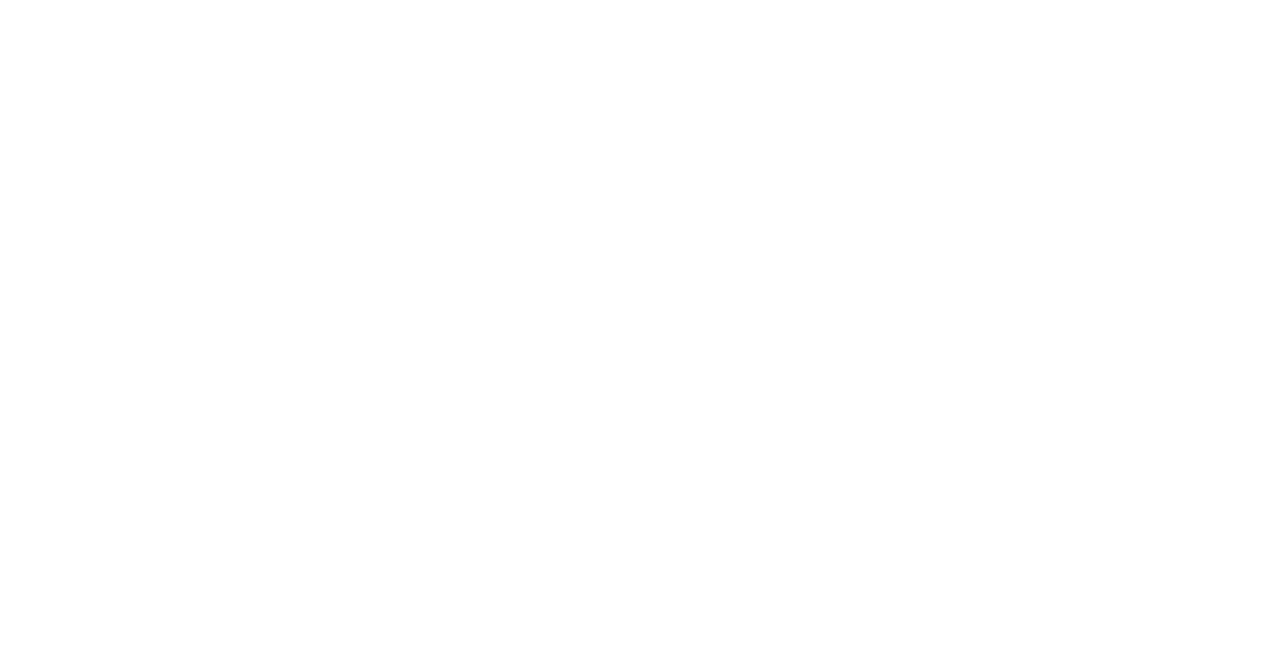
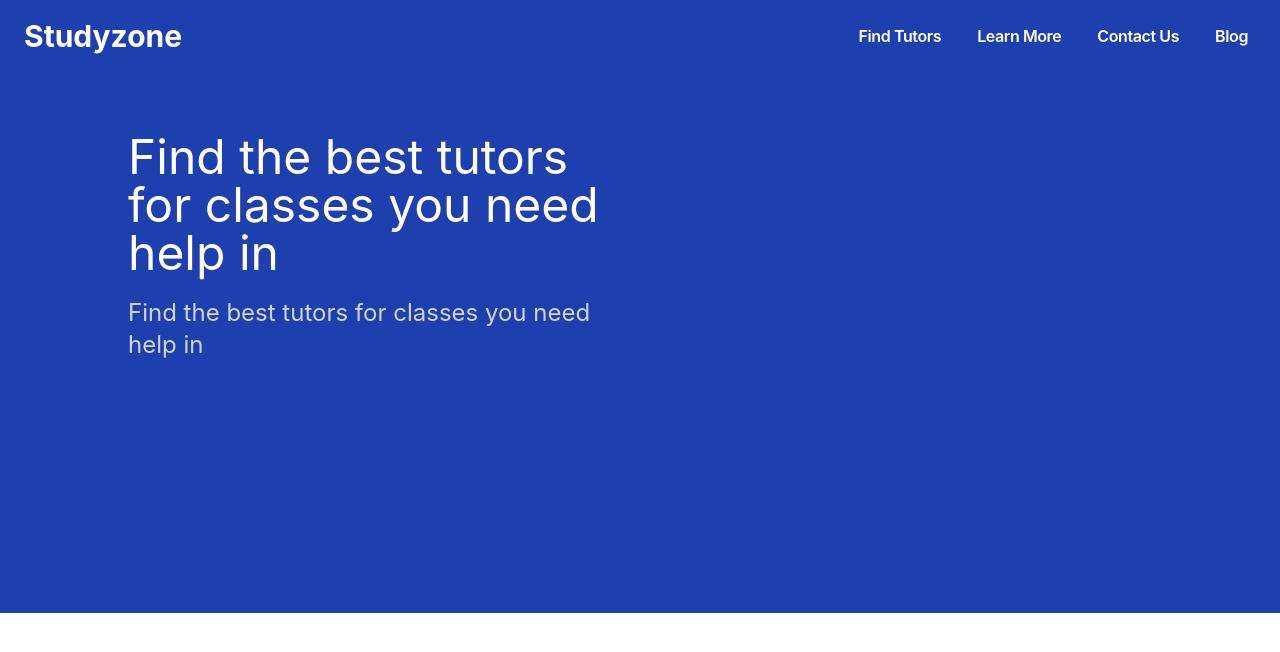
Before and after one commit to taylorallen0913/studyzone-web, a Next.js app: page / in a window 1280 px wide. Shown: the top 652 px of the page. Built offline with nearby package versions, Linux system fonts and the light colour scheme.

Commit message:
started working on landing page

```diff
--- a/components/Navbar.tsx
+++ b/components/Navbar.tsx
@@ -3,7 +3,7 @@ import type { NextPage } from 'next';
 const Navbar: NextPage = () => {
   return (
     <div>
-      <nav className="bg-blue-800 dark:bg-black dark:text-white flex flex-col md:flex-row items-center md:justify-between px-6 py-4 border-b border-b-gray-60 shadow-sm mx-auto">
+      <nav className="bg-blue-800 dark:bg-black dark:text-white flex flex-col md:flex-row items-center md:justify-between px-6 py-4 border-b border-b-gray-60 shadow-sm max-w-screen-2xl mx-auto">
         <div>
           <h2 className="text-3xl font-bold">
             <a className="text-white">Studyzone</a>
@@ -13,27 +13,22 @@ const Navbar: NextPage = () => {
           <ul className="flex flex-col md:flex-row md:space-x-5 w-full items-center">
             <li>
               <a className="text-white font-semibold tracking-tight block cursor-pointer p-2 hover:text-blue-500 transition-colors duration-300">
-                Products
+                Find Tutors
               </a>
             </li>
             <li>
               <a className="text-white font-semibold tracking-tight block cursor-pointer p-2 hover:text-blue-500 transition-colors duration-300">
-                Company
-              </a>
-            </li>
-            <li>
-              <a className="text-white font-semibold tracking-tight block cursor-pointer p-2 hover:text-blue-500 transition-colors duration-300">
-                Partners
-              </a>
-            </li>
-            <li>
-              <a className="text-white font-semibold tracking-tight block cursor-pointer p-2 hover:text-blue-500 transition-colors duration-300">
-                News
+                Learn More
               </a>
             </li>
             <li>
               <a className="text-white font-semibold tracking-tight block cursor-pointer p-2 hover:text-blue-500 transition-colors duration-300">
                 Contact Us
+              </a>
+            </li>
+            <li>
+              <a className="text-white font-semibold tracking-tight block cursor-pointer p-2 hover:text-blue-500 transition-colors duration-300">
+                Blog
               </a>
             </li>
           </ul>
--- a/pages/index.tsx
+++ b/pages/index.tsx
@@ -1,7 +1,24 @@
 import type { NextPage } from 'next';
+import Navbar from '../components/Navbar';
 
 const Home: NextPage = () => {
-  return <div></div>;
+  return (
+    <div>
+      <Navbar />
+      <div
+        className="bg-blue-800"
+        style={{ height: '40em', marginTop: '-100px' }}
+      />
+      <div style={{ width: '50%', paddingLeft: '10%' }}>
+        <h1 className="text-white text-5xl" style={{ marginTop: '-10em' }}>
+          Find the best tutors for classes you need help in
+        </h1>
+        <p className="text-gray-300 text-2xl mt-5">
+          Find the best tutors for classes you need help in
+        </p>
+      </div>
+    </div>
+  );
 };
 
 export default Home;
--- a/styles/globals.css
+++ b/styles/globals.css
@@ -1,3 +1,22 @@
 @tailwind base;
 @tailwind components;
 @tailwind utilities;
+
+html,
+body {
+  width: 100%;
+  height: 100%;
+  padding: 0;
+  margin: 0;
+  font-family: -apple-system, BlinkMacSystemFont, Segoe UI, Roboto, Oxygen,
+    Ubuntu, Cantarell, Fira Sans, Droid Sans, Helvetica Neue, sans-serif;
+}
+
+a {
+  color: inherit;
+  text-decoration: none;
+}
+
+* {
+  box-sizing: border-box;
+}
```
